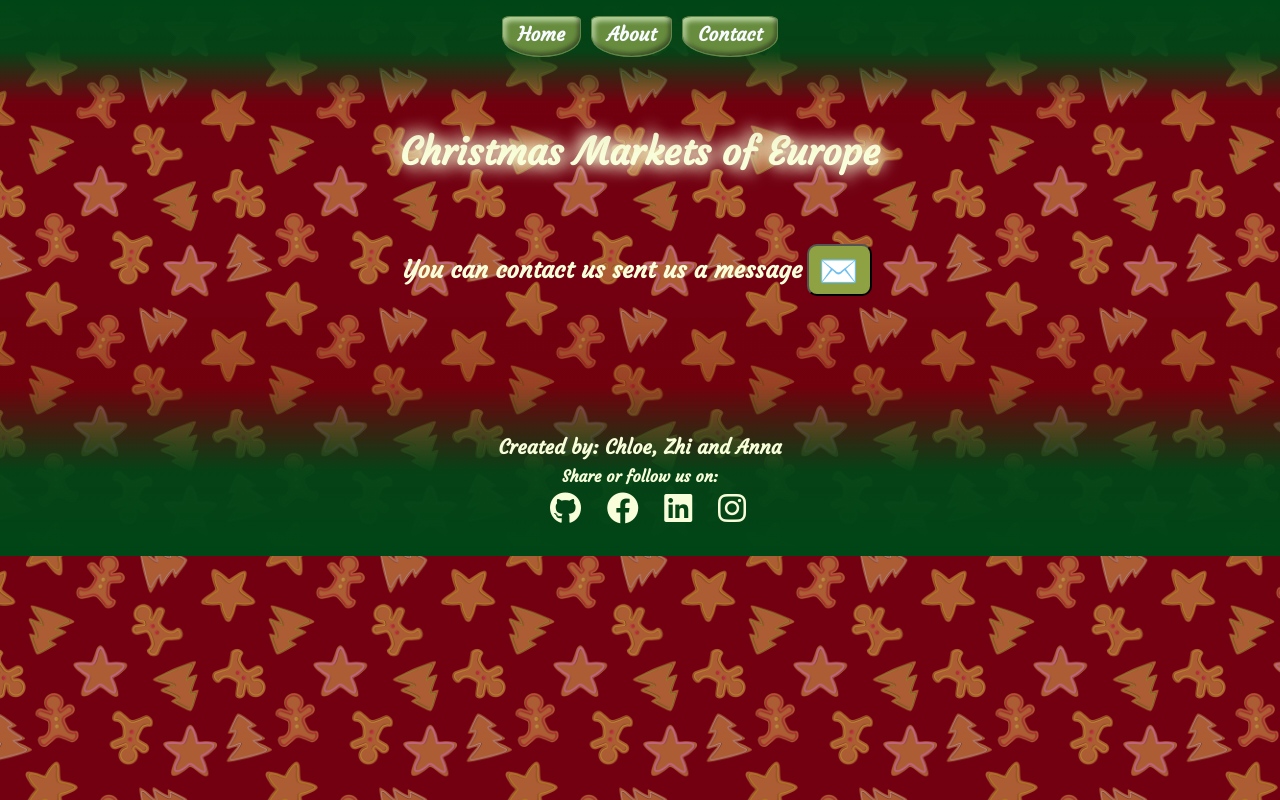
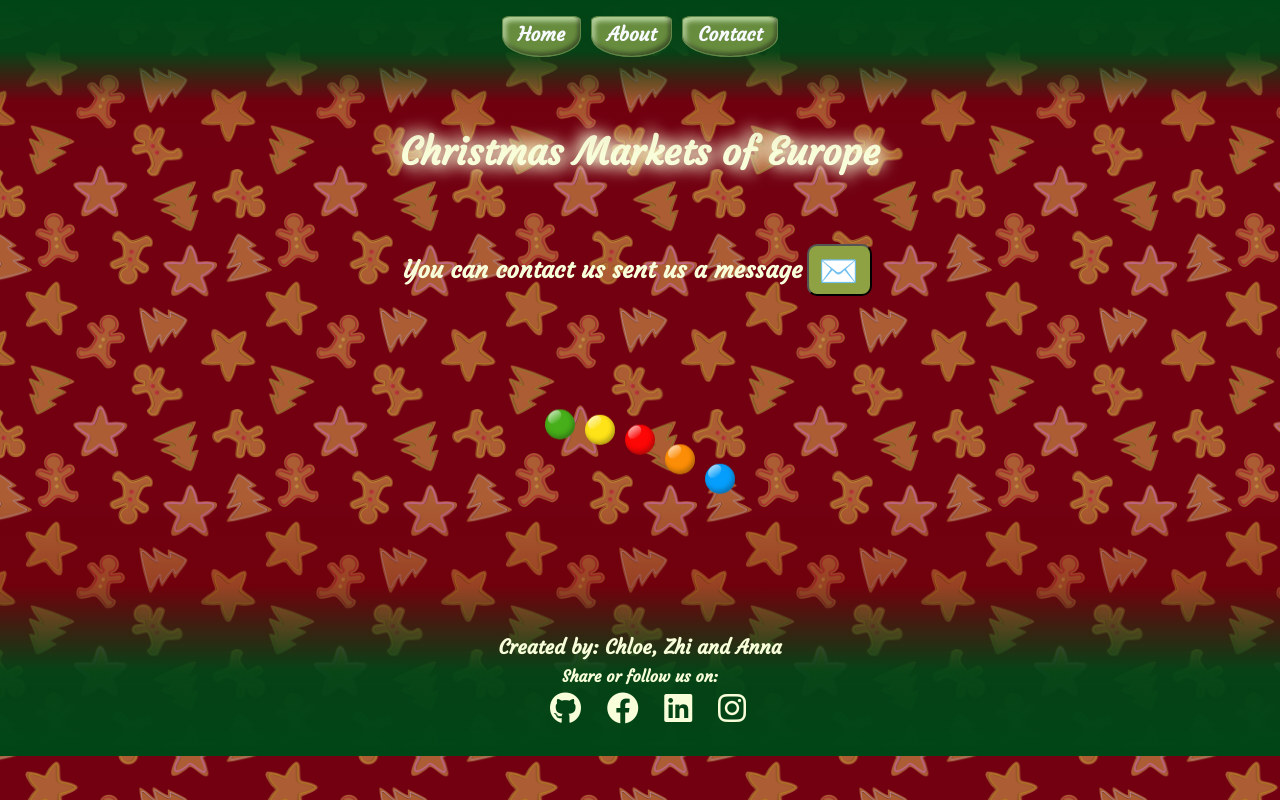
Before and after one commit to cc8carat/Christmas-Market, a React (Create React App) app: page /Contact in a window 1280 px wide. Built offline with nearby package versions, Linux system fonts and the light colour scheme; no server answers.

Commit message:
adding bouncing balls to Contacts

```diff
--- a/src/App.css
+++ b/src/App.css
@@ -338,8 +338,28 @@ a {
 }
 
 /* https://fontawesome.com/v5.15/icons/star */
-.pigeon-overlays{
-  border-radius: 30%;
+
+
+
+
+/* Maps styles */
+
+.mapContainer{
+  display: flex;
+}
+
+.mapContainer{
+  justify-content: center;
+  align-items: flex-end;
+  box-shadow: -5px -5px 20px rgb(255, 255, 255), 5px 5px 20px rgb(255, 255, 255);
+  max-width: 70vh;
+  border-radius: 50px;
+  overflow: hidden;
+}
+/* Maps styles END */
+
+.breaks{
+  padding-top: 3rem;
 }
 
 /* spinner */
@@ -387,33 +407,23 @@ a {
 }
 
 .bouncer div:nth-child(1) {
+  background-color: rgb(70, 175, 25);
   animation-delay: 0.1s;
 }
 .bouncer div:nth-child(2) {
+
+  background-color: rgb(254, 227, 24);
   animation-delay: 0.2s;
 }
 .bouncer div:nth-child(3) {
+  background-color: rgb(252, 6, 6);
   animation-delay: 0.3s;
 }
 .bouncer div:nth-child(4) {
+  background-color: rgb(252, 141, 6);
   animation-delay: 0.4s;
 }
 .bouncer div:nth-child(5) {
+  background-color: rgb(6, 158, 252);
   animation-delay: 0.5s;
 }
-
-
-/* Maps styles */
-
-.mapContainer{
-  display: flex;
-}
-
-.mapContainer{
-  justify-content: center;
-  align-items: flex-end;
-  box-shadow: -5px -5px 20px rgb(255, 255, 255), 5px 5px 20px rgb(255, 255, 255);
-  max-width: 70vh;
-  border-radius: 50px;
-  overflow: hidden;
-}
--- a/src/components/Contact.js
+++ b/src/components/Contact.js
@@ -9,6 +9,13 @@ const Contact = () => {
           <h2>✉️</h2>
           </button>
          </div>
+         <div className='bouncer'>
+        <div></div>
+        <div></div>
+        <div></div>
+        <div></div>
+        <div></div>
+       </div>
     </div>
     )
 }
--- a/src/components/MapMain.js
+++ b/src/components/MapMain.js
@@ -4,7 +4,7 @@ import { Map, Marker } from "pigeon-maps";
 const MapMain = ({ markets }) => {
   return (
     <div className="mapContainer">
-      <div className='mapBorder'> </div>
+
 
       <Map height={500} defaultCenter={[52.531677, 13.381777]} defaultZoom={11}>
         {markets.map(
--- a/src/components/Market.js
+++ b/src/components/Market.js
@@ -38,6 +38,7 @@ const Market = () => {
             {" "}
             <img src={market.fields.picture[0].fields.file.url} />{" "}
           </div>
+          <br className='breaks'/>
           <Maps
             lat={market.fields.location.lat}
             lon={market.fields.location.lon}
```
